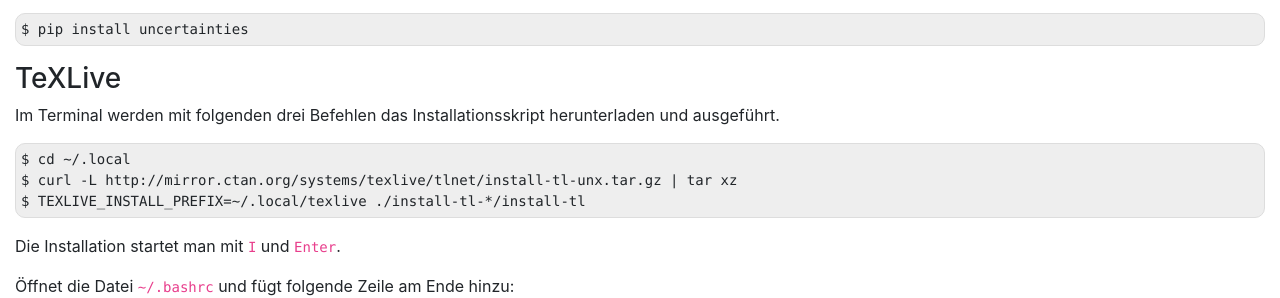
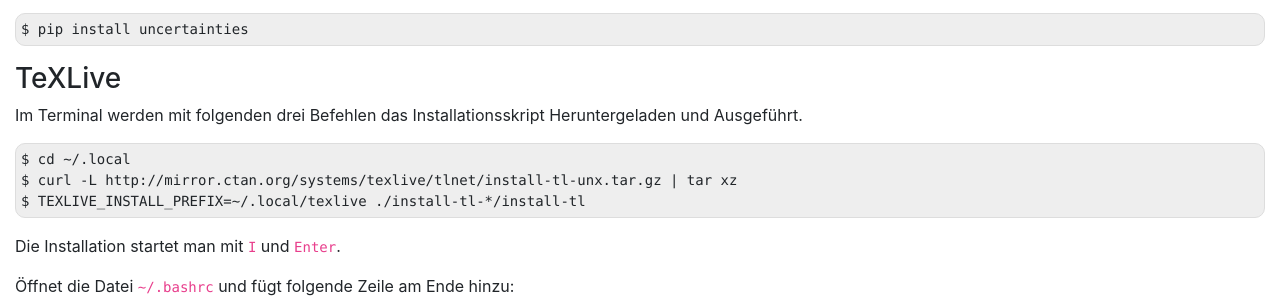
Before and after one commit to pep-dortmund/homepage-toolbox, a Jekyll site: the page built from install/linux.md, in a window 1280 px wide and 900 px high, scrolled down 1558 px. Shown: the part 155-453 px from the top of the window. Built offline with Jekyll 4.4.1, drawn with Linux system fonts in a browser that asks for light colours.

Commit message:
LaTeX installgrammar

````diff
--- a/install/linux.md
+++ b/install/linux.md
@@ -110,7 +110,7 @@
 ### TeXLive
 
 Im Terminal werden mit folgenden drei Befehlen das Installationsskript
-herunterladen und ausgeführt.
+Heruntergeladen und Ausgeführt.
 ```
 $ cd ~/.local
 $ curl -L http://mirror.ctan.org/systems/texlive/tlnet/install-tl-unx.tar.gz | tar xz
````
Also changed, not shown: install/windows-11.md (+1 -1 lines), install/windows.md (+1 -1 lines).
